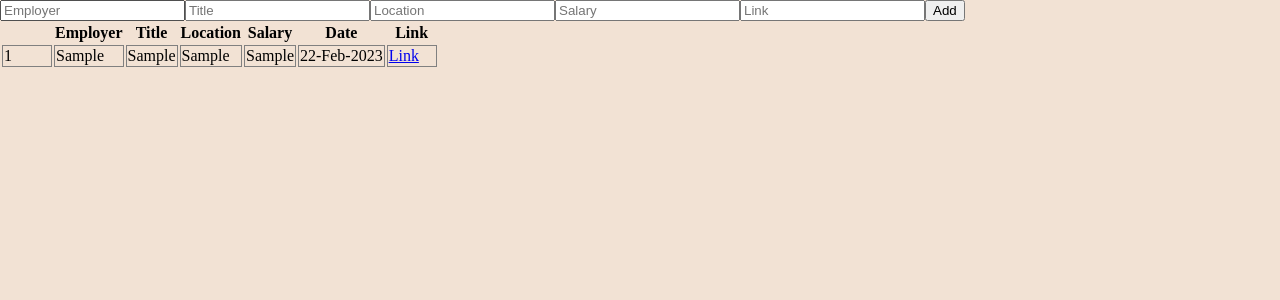
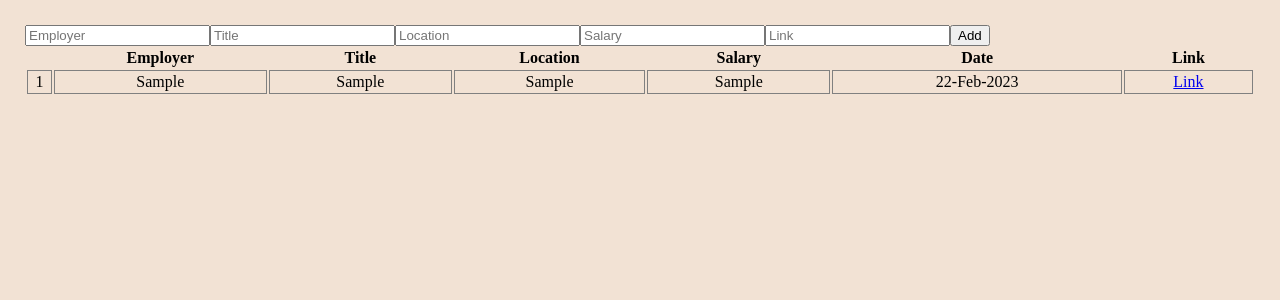
Before and after one commit to octavian-sn/jobifier5000, a React (Create React App) app: page / in a window 1280 px wide. Both pictures are taken after typing "Sample", "Sample", "Sample", "Sample", "https://example.com" into the empty fields and a click on the button "Add". Shown: the top 300 px of the page. Built offline with nearby package versions, Linux system fonts and the light colour scheme.

Commit message:
add delete button on application index

```diff
--- a/src/App.js
+++ b/src/App.js
@@ -11,6 +11,12 @@ function App() {
     localStorage.setItem('applications', JSON.stringify(applications));
   }, [applications]);
 
+  const deleteApplication = (id) => {
+    setApplications((prevApplications) =>
+      prevApplications.filter((app) => app.id !== id)
+    );
+  };
+
   const updateApplications = (newApp) => {
     setApplications((prevApplications) => {
       return [newApp, ...prevApplications];
@@ -18,9 +24,9 @@ function App() {
   };
 
   return (
-    <div>
+    <div className="app">
       <Form updateApplications={updateApplications} />
-      <List applications={applications} />
+      <List applications={applications} deleteApplication={deleteApplication} />
     </div>
   );
 }
--- a/src/components/List.js
+++ b/src/components/List.js
@@ -1,11 +1,16 @@
 import React, { useState, useEffect } from 'react';
 
-function List({ applications }) {
+function List({ applications, deleteApplication }) {
   const list = () =>
     applications.map((application) => {
       return (
         <tr key={application.id}>
-          <td>{applications.indexOf(application) + 1}</td>
+          <td
+            onClick={() => deleteApplication(application.id)}
+            className="index"
+          >
+            {applications.indexOf(application) + 1}
+          </td>
           <td>{application.employer}</td>
           <td>{application.title}</td>
           <td>{application.location}</td>
--- a/src/styles/style.css
+++ b/src/styles/style.css
@@ -7,7 +7,20 @@ body {
   background-color: #f2e2d4;
 }
 
+.app {
+  display: flex;
+  flex-direction: column;
+  justify-content: center;
+  padding: 25px;
+}
+
 td {
-  min-width: 50px;
+  /* min-width: 50px; */
   border: 1px solid gray;
+  text-align: center;
+  padding: 2px 5px 2px 5px;
 }
+.index {
+  cursor: pointer;
+  width: 25px;
+}
```
